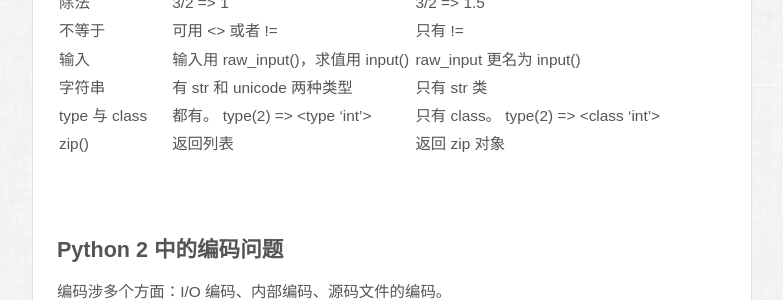
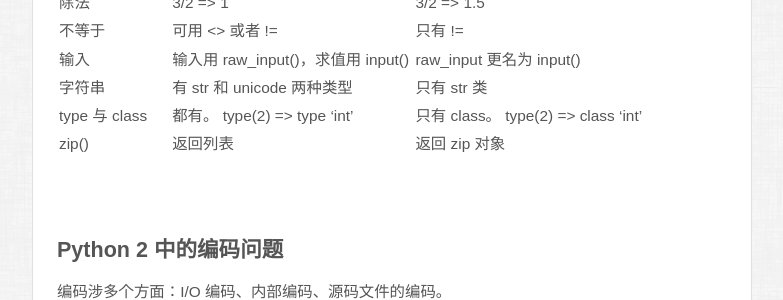
Before and after one commit to ericzhong/ericzhong.github.io, a Jekyll site: the page built from _posts/2017-03-28-python-keypoints.md, in a window 1280 px wide and 900 px high, scrolled down 15082 px. Shown: the part 153-453 px from the top of the window, without its empty margins (248-1031 px from the left). Built offline with Jekyll 4.4.1, drawn with Linux system fonts in a browser that asks for light colours; Markdown is read by kramdown in place of the engine named in the settings; part of the change alters nothing that is shown.

```diff
--- a/_posts/2017-03-28-python-keypoints.md
+++ b/_posts/2017-03-28-python-keypoints.md
@@ -696,22 +696,22 @@ import mod3
 
 #### Python 2 与 Python 3 的区别
 
-| 区别               | Python 2                       | Python 3                              |
-| :--------------- | :----------------------------- | :------------------------------------ |
-| print            | print "hello"                  | print("hello")                        |
-| xrange(),range() | xrange() 返回迭代器，range() 返回列表    | 没有 xrange()，且 range() 返回可迭代的 range 对象 |
-| 新旧类              | 默认旧类，新类必须继承 object             | 默认新类，没有旧类                             |
-| MRO              | 深度优先                           | 广度优先                                  |
-| bytes()          | 数字转字符串，bytes(2) => '2'         | 工厂方法，bytes(2) => b'\x00\x00'          |
-| 函数注释             | 无                              | 有                                     |
-| 默认编码             | ASCII                          | utf-8                                 |
-| 除法               | 3/2 => 1                       | 3/2 => 1.5                            |
-| 不等于              | 可用 \<\> 或者 !=                  | 只有 !=                                 |
-| 输入               | 输入用 raw_input()，求值用 input()    | raw_input 更名为 input()                 |
-| 字符串              | 有 str 和 unicode 两种类型           | 只有 str 类                              |
-| type 与 class     | 都有。 type(2) =>  \<type 'int'\> | 只有 class。 type(2) =>  \<class 'int'\> |
-| zip()            | 返回列表                           | 返回 zip 对象                             |
-|                  |                                |                                       |
+| 区别               | Python 2                    | Python 3                              |
+| :--------------- | :-------------------------- | :------------------------------------ |
+| print            | print "hello"               | print("hello")                        |
+| xrange(),range() | xrange() 返回迭代器，range() 返回列表 | 没有 xrange()，且 range() 返回可迭代的 range 对象 |
+| 新旧类              | 默认旧类，新类必须继承 object          | 默认新类，没有旧类                             |
+| MRO              | 深度优先                        | 广度优先                                  |
+| bytes()          | 数字转字符串，bytes(2) => '2'      | 工厂方法，bytes(2) => b'\x00\x00'          |
+| 函数注释             | 无                           | 有                                     |
+| 默认编码             | ASCII                       | utf-8                                 |
+| 除法               | 3/2 => 1                    | 3/2 => 1.5                            |
+| 不等于              | 可用 <> 或者 !=                 | 只有 !=                                 |
+| 输入               | 输入用 raw_input()，求值用 input() | raw_input 更名为 input()                 |
+| 字符串              | 有 str 和 unicode 两种类型        | 只有 str 类                              |
+| type 与 class     | 都有。 type(2) => type 'int'   | 只有 class。 type(2) => class 'int'      |
+| zip()            | 返回列表                        | 返回 zip 对象                             |
+|                  |                             |                                       |
 
 
 
```
